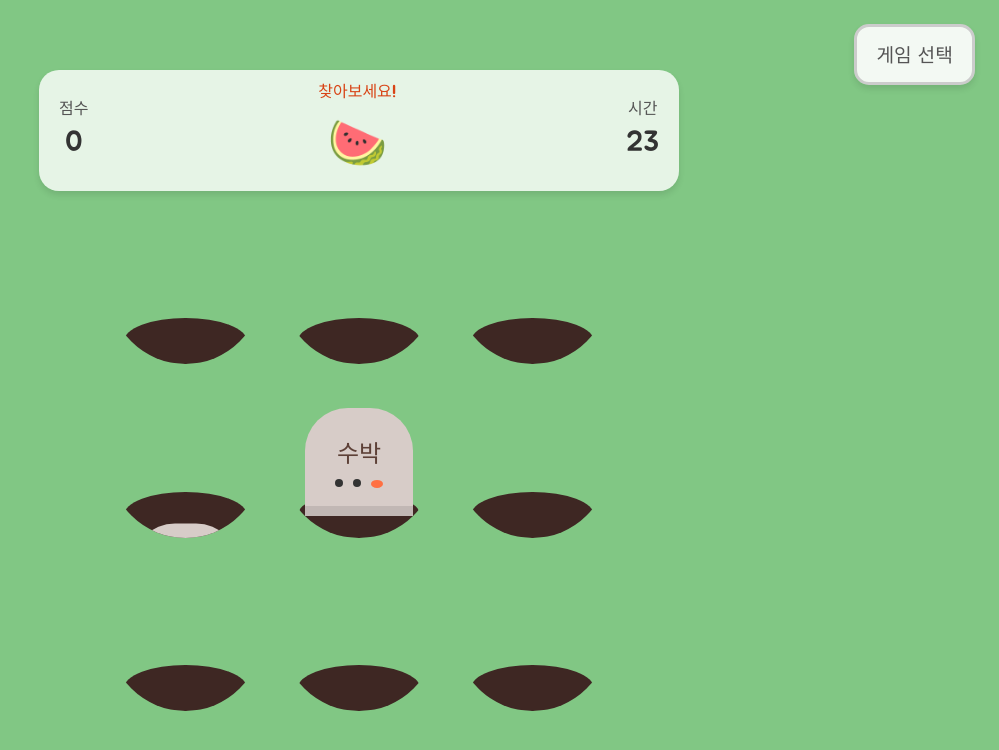
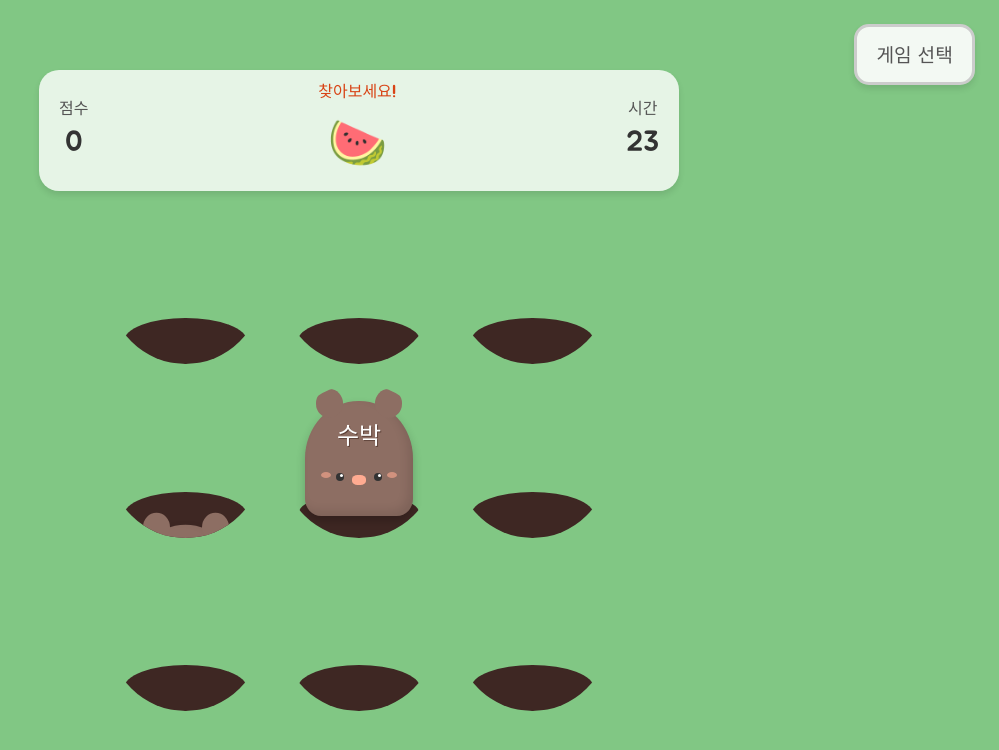
Before and after one commit to getcodekwon/hangul, a React (Vite) app: page /game/mole in a window 1280 px wide. Shown: the top 750 px of the page, without its empty margins (281-1280 px from the left). Built offline with nearby package versions, Linux system fonts and the light colour scheme.

Commit message:
style: Make moles cuter with ears, sparkles and cheeks

```diff
--- a/src/screens/WhackAMoleScreen.jsx
+++ b/src/screens/WhackAMoleScreen.jsx
@@ -193,13 +193,21 @@ export function WhackAMoleScreen() {
                                     onClick={() => handleMoleClick(index)}
                                     whileTap={{ scale: 0.9 }}
                                 >
-                                    <span style={{ fontSize: '1.5rem', color: '#5D4037', fontWeight: 'bold' }}>
+                                    <div style={styles.moleEarLeft}></div>
+                                    <div style={styles.moleEarRight}></div>
+                                    <span style={{ fontSize: '1.5rem', color: '#FFF', fontWeight: 'bold', zIndex: 10, textShadow: '1px 1px 0 #5D4037' }}>
                                         {mole.content}
                                     </span>
                                     <div style={styles.moleFace}>
-                                        <div style={styles.moleEye}></div>
-                                        <div style={styles.moleEye}></div>
+                                        <div style={styles.moleEye}>
+                                            <div style={styles.moleEyeSparkle}></div>
+                                        </div>
                                         <div style={styles.moleNose}></div>
+                                        <div style={styles.moleEye}>
+                                            <div style={styles.moleEyeSparkle}></div>
+                                        </div>
+                                        <div style={styles.moleCheekLeft}></div>
+                                        <div style={styles.moleCheekRight}></div>
                                     </div>
                                 </motion.div>
                             )}
@@ -331,39 +339,91 @@ const styles = {
     },
     mole: {
         position: 'absolute',
-        bottom: '15%', // Sit in the hole
+        bottom: '15%',
         width: '70%',
-        height: '70%',
-        backgroundColor: '#D7CCC8', // Mole color
-        borderRadius: '40% 40% 0 0',
+        height: '75%', // Slightly taller
+        backgroundColor: '#8D6E63', // Warm Brown
+        borderRadius: '50% 50% 15% 15%', // Rounder top
         display: 'flex',
         flexDirection: 'column',
         justifyContent: 'center',
         alignItems: 'center',
         zIndex: 2,
         cursor: 'pointer',
-        boxShadow: 'inset 0 -10px 0 rgba(0,0,0,0.1)',
+        boxShadow: 'inset -5px -5px 10px rgba(0,0,0,0.1), 0 5px 10px rgba(0,0,0,0.2)', // Better depth
+    },
+    moleEarLeft: {
+        position: 'absolute',
+        top: '-10%',
+        left: '10%',
+        width: '25%',
+        height: '25%',
+        backgroundColor: '#8D6E63',
+        borderRadius: '50%',
+        zIndex: -1, // Behind head
+    },
+    moleEarRight: {
+        position: 'absolute',
+        top: '-10%',
+        right: '10%',
+        width: '25%',
+        height: '25%',
+        backgroundColor: '#8D6E63',
+        borderRadius: '50%',
+        zIndex: -1,
     },
     moleFace: {
-        marginTop: '5px',
+        marginTop: '2px',
+        position: 'relative',
+        width: '100%',
+        height: '40px',
         display: 'flex',
         justifyContent: 'center',
         alignItems: 'center',
-        gap: '10px',
-        flexWrap: 'wrap',
     },
     moleEye: {
         width: '8px',
         height: '8px',
         backgroundColor: '#333',
         borderRadius: '50%',
+        margin: '0 8px',
+        position: 'relative',
+    },
+    moleEyeSparkle: {
+        width: '3px',
+        height: '3px',
+        backgroundColor: 'white',
+        borderRadius: '50%',
+        position: 'absolute',
+        top: '1px',
+        right: '1px',
     },
     moleNose: {
-        width: '12px',
-        height: '8px',
-        backgroundColor: '#FF7043',
+        width: '14px',
+        height: '10px',
+        backgroundColor: '#FFAB91', // Pinkish nose
+        borderRadius: '40%',
+        marginTop: '5px',
+    },
+    moleCheekLeft: {
+        position: 'absolute',
+        top: '15px',
+        left: '15%',
+        width: '10px',
+        height: '6px',
+        backgroundColor: '#FFAB91',
         borderRadius: '50%',
-        marginTop: '2px',
+        opacity: 0.6,
+    },
+    moleCheekRight: {
+        position: 'absolute',
+        top: '15px',
+        right: '15%',
+        width: '10px',
+        height: '6px',
+        backgroundColor: '#FFAB91',
+        borderRadius: '50%',
+        opacity: 0.6,
     },
     modal: {
         position: 'absolute',
```
